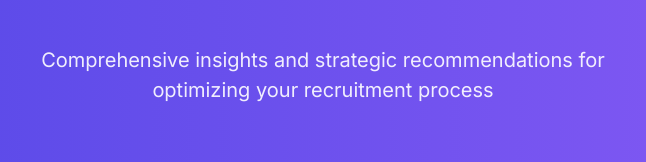
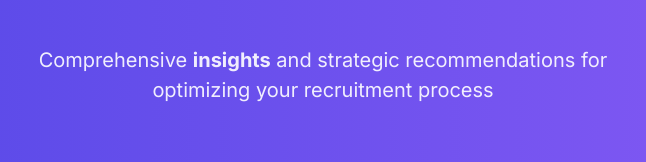
Before and after one commit to Daniekeys/candexa-report, a plain HTML site: page index.html in a window 1280 px wide. Shown: the part 453-615 px from the top of the page, 317-963 px from the left. Drawn offline with nearby package versions, Linux system fonts and the light colour scheme.

Commit message:
pushed fix

```diff
--- a/index.html
+++ b/index.html
@@ -215,7 +215,7 @@
           </div>
         <h1 class="mt-4"><strong>Recruitment Audit Report:</strong></h1>
         <h1>Bias Signals & Candidate Experience Audit for Senior Architect Role</h1>
-        <p class="mt-8">Comprehensive insights and strategic recommendations for optimizing your recruitment process</p>
+        <p class="mt-8">Comprehensive <strong>insights</strong> and strategic recommendations for optimizing your recruitment process</p>
         <p class="company-logo">Powered by Candexa AI</p>
     </div>
 
@@ -228,7 +228,7 @@
         ><strong>1. Executive Summary</strong></h2>
         <p>This comprehensive audit meticulously examines the end-to-end recruitment experience for the Senior Architect role, leveraging AI-powered analysis of real-world data across various candidate touchpoints. Our objective is to evaluate individual candidate journeys across the recruitment lifecycle with varying demographics in focus while identifying inefficiencies and missed opportunities that impede process consistency, recruiter effectiveness, and overall candidate satisfaction. This report also includes a comparative analysis of our recruitment process against two key competitors in the tech industry: <strong>Innovate Solutions Inc.</strong> and <strong>TechGrowth Corp.</strong></p>
 
-        <h3 style="font-size: 19px;"><strong>Key Insights:</strong></h3>
+        <h3 style="font-size: 19px;"><strong>Key <strong>insights</strong>:</strong></h3>
         <ul>
             <li><strong>Inconsistent Timing and Feedback:</strong> Significant variability exists in the time taken to request initial interviews and deliver feedback to candidates, placing our performance behind both Innovate Solutions Inc. and TechGrowth Corp. in these critical areas.</li>
             <li><strong>Suboptimal Interview Quality:</strong> Recurring issues with visual and audio quality during interviews highlight a need for improvement to match the consistently high standards reported by candidates of our competitors.</li>
@@ -281,7 +281,7 @@
 
         <h3 style="font-size: 19px;" ><strong>Value to HR Teams:</strong></h3>
         <ul>
-            <li><strong>Improved Offer Acceptance Rates:</strong> By pinpointing and addressing friction points throughout the candidate journey, particularly in comparison to competitor benchmarks, this audit provides actionable insights to enhance the likelihood of offer acceptance.</li>
+            <li><strong>Improved Offer Acceptance Rates:</strong> By pinpointing and addressing friction points throughout the candidate journey, particularly in comparison to competitor benchmarks, this audit provides actionable <strong>insights</strong> to enhance the likelihood of offer acceptance.</li>
             <li><strong>Reduced Time-to-Hire:</strong> Identification of process bottlenecks, especially where our timelines exceed those of competitors, enables targeted interventions to streamline workflows and accelerate the time it takes to fill open positions.</li>
             <li><strong>Strengthened Employer Brand:</strong> Aligning every candidate interaction with positive expectations, aiming to match or exceed competitor standards, fosters a stronger employer brand reputation and attracts higher-quality talent.</li>
         </ul>
@@ -308,7 +308,7 @@
                 <tr>
                     <td><strong>Audited Elements</strong></td>
                     <td>Specific aspects of the recruitment process under scrutiny.</td>
-                    <td>Communication records, interview data, surveys, competitor insights</td>
+                    <td>Communication records, interview data, surveys, competitor <strong>insights</strong></td>
                     <td>JD clarity, recruiter responsiveness, scheduling, feedback, AV quality, tone</td>
                 </tr>
                 <tr>
@@ -442,7 +442,7 @@
                 </tr>
             </tbody>
         </table>
-        <p class="insight-text">Insight: A concerted effort to enhance the tone of communication, improve responsiveness to match or exceed competitor benchmarks, and provide clear timelines will significantly boost candidate engagement and reduce drop-off rates, particularly in the early stages of the recruitment funnel.</p>
+        <p class="insight-text"><strong>Insight</strong>: A concerted effort to enhance the tone of communication, improve responsiveness to match or exceed competitor benchmarks, and provide clear timelines will significantly boost candidate engagement and reduce drop-off rates, particularly in the early stages of the recruitment funnel.</p>
 
         <h2 style="font-size: 24px; margin-top: 10px; margin-bottom: 20px;" ><strong>5. Scheduling &amp; Accessibility</strong></h2>
         <p>The ease and flexibility of scheduling interviews play a critical role in candidate satisfaction and process efficiency. This section evaluates the timelines and options provided to candidates for interview scheduling, comparing our performance to that of our competitors.</p>
@@ -478,7 +478,7 @@
                 </tr>
             </tbody>
         </table>
-        <p class="insight-text">Insight: Candidates who were offered quicker and more flexible interview scheduling options demonstrated a smoother progression through the recruitment pipeline. Our current scheduling timelines and flexibility lag behind both Innovate Solutions Inc. and TechGrowth Corp., contributing to increased friction and negatively impacting conversion rates at the interview stage.</p>
+        <p class="insight-text"><strong>Insight</strong>: Candidates who were offered quicker and more flexible interview scheduling options demonstrated a smoother progression through the recruitment pipeline. Our current scheduling timelines and flexibility lag behind both Innovate Solutions Inc. and TechGrowth Corp., contributing to increased friction and negatively impacting conversion rates at the interview stage.</p>
 
         <h2 style="font-size: 24px;" ><strong>6. Interview Experience Quality</strong></h2>
         <p>The quality of the interview experience, encompassing both the human interaction and the technical aspects of virtual interviews, significantly influences a candidate's perception of the company and the role. This section benchmarks our interview quality against competitor standards.</p>
@@ -616,7 +616,7 @@
                 </tr>
             </tbody>
         </table>
-        <p class="insight-text">Insight: The observed delays in our overall time to hire significantly exceed the industry target and are also longer than both Innovate Solutions Inc. and TechGrowth Corp.'s average. This can be attributed to prolonged durations within individual stages and inefficiencies in the handoff of candidates between recruiters and hiring managers. This inefficiency directly correlates with higher candidate frustration and a higher rate of missed opportunities to secure top talent, especially when candidates are likely experiencing faster processes with our competitors.</p>
+        <p class="insight-text"><strong>Insight</strong>: The observed delays in our overall time to hire significantly exceed the industry target and are also longer than both Innovate Solutions Inc. and TechGrowth Corp.'s average. This can be attributed to prolonged durations within individual stages and inefficiencies in the handoff of candidates between recruiters and hiring managers. This inefficiency directly correlates with higher candidate frustration and a higher rate of missed opportunities to secure top talent, especially when candidates are likely experiencing faster processes with our competitors.</p>
 
         <h2 style="font-size: 24px;" ><strong>9. Systemic Bias &amp; Fairness Observations</strong></h2>
         <p>While this audit did not focus on identifying demographic biases, it revealed several process-induced fairness gaps that can disproportionately impact certain candidate groups. We also considered how our processes compare to those of our competitors in promoting fairness.</p>
@@ -627,7 +627,7 @@
             <li><strong>Inconsistent tone or clarity in communication:</strong> Ambiguous or impersonal communication led to higher levels of uncertainty and anxiety among candidates. Competitor feedback suggests a more consistent and supportive communication style.</li>
             <li><strong>Inflexibility in rescheduling:</strong> Limited or difficult rescheduling options disproportionately affected candidates in complex time zones or those with significant caregiving responsibilities. Publicly available information suggests our competitors offer more accommodating rescheduling policies.</li>
         </ul>
-        <p class="insight-text">Strategic Insight: The focus should shift towards achieving process parity rather than solely focusing on profile parity. By proactively removing friction points and standardizing processes, aiming for best-in-class practices observed in our competitors, the organization can create a more equitable and positive experience for all candidates, regardless of their background or circumstances.</p>
+        <p class="insight-text"><strong> Strategic Insight </strong>: The focus should shift towards achieving process parity rather than solely focusing on profile parity. By proactively removing friction points and standardizing processes, aiming for best-in-class practices observed in our competitors, the organization can create a more equitable and positive experience for all candidates, regardless of their background or circumstances.</p>
 
         <h2 style="font-size: 24px;" ><strong>10. Bias Signal Engine Flags</strong></h2>
         <p>Our proprietary Bias Signal Engine, a key component of <strong>Candexa</strong>, continuously monitors the recruitment pipeline for subtle inconsistencies that could indicate process-induced biases or fairness gaps. For the Senior Architect role, the engine flagged the following observations:</p>
@@ -637,10 +637,10 @@
             <li><strong>Disparity in Feedback Delivery:</strong> The engine flagged a strong correlation between candidates receiving *any* form of feedback (beyond automated generic rejections) and their progression further down the funnel. This suggests that candidates who are ultimately not selected early on are systematically 'ghosted,' creating a significant negative experience regardless of their qualifications. This is a crucial area of process-induced unfairness, as all candidates invest time and effort.</li>
             <li><strong>Recruiter Response Time Volatility:</strong> The engine observed larger standard deviations in recruiter response times for certain communication types (e.g., questions about compensation, follow-up on application status). This suggests that some recruiters are significantly less responsive or consistent than others, creating a variable experience that could be perceived as unfair or unprofessional by candidates depending on who handles their query.</li>
         </ul>
-        <p class="insight-text">Insight: These flags indicate that while explicit demographic bias may not be present, the *inconsistencies in the process itself* create an uneven playing field. Addressing these operational inconsistencies is critical for enhancing perceived fairness and trust among all candidates.</p>
+        <p class="insight-text"><strong>Insight</strong>: These flags indicate that while explicit demographic bias may not be present, the *inconsistencies in the process itself* create an uneven playing field. Addressing these operational inconsistencies is critical for enhancing perceived fairness and trust among all candidates.</p>
 
         <h2 style="font-size: 24px;" ><strong>11. Funnel Efficiency &amp; Candidate Engagement</strong></h2>
-        <p>Analyzing the conversion rates at each stage of the recruitment funnel provides valuable insights into the efficiency of the process and the level of candidate engagement, particularly when compared to competitor performance. <strong>Candexa</strong>'s Funnel Heatmap visually represents these conversion rates, highlighting areas of significant drop-off.</p>
+        <p>Analyzing the conversion rates at each stage of the recruitment funnel provides valuable <strong>insights</strong> into the efficiency of the process and the level of candidate engagement, particularly when compared to competitor performance. <strong>Candexa</strong>'s Funnel Heatmap visually represents these conversion rates, highlighting areas of significant drop-off.</p>
 
         <div class="chart-container">
             <canvas id="funnelEfficiencyChart"></canvas>
@@ -731,7 +731,7 @@
         </ul>
 
         <h2 style="font-size: 24px;" ><strong>13. Strategic Recommendations</strong></h2>
-        <p>Based on the comprehensive findings of this recruitment audit, the insights from the Bias Signal Engine, the clear bottleneck identified by the Funnel Heatmap, and the comparative analysis with Innovate Solutions Inc. and TechGrowth Corp., the following strategic recommendations are proposed to significantly enhance the candidate experience, improve process efficiency, and strengthen our employer brand to become more competitive in attracting top talent for the Senior Architect role:</p>
+        <p>Based on the comprehensive findings of this recruitment audit, the <strong>insights</strong> from the Bias Signal Engine, the clear bottleneck identified by the Funnel Heatmap, and the comparative analysis with Innovate Solutions Inc. and TechGrowth Corp., the following strategic recommendations are proposed to significantly enhance the candidate experience, improve process efficiency, and strengthen our employer brand to become more competitive in attracting top talent for the Senior Architect role:</p>
 
         <ol>
             <li>
@@ -772,7 +772,7 @@
             <li>
                 <h3 style="font-size: 19px;" ><strong>6. Leverage AI for Continuous Improvement &amp; Bias Mitigation</strong></h3>
                 <ul>
-                    <li><strong>Actionable Steps:</strong> Regularly review insights from the Bias Signal Engine to identify and rectify process inconsistencies before they lead to fairness issues (e.g., inconsistent interview invitation timing, feedback disparity). Utilize <strong>Candexa</strong>'s comprehensive analytics dashboard to monitor key metrics in real-time, allowing for proactive adjustments to the recruitment process. Integrate AI-driven candidate sentiment analysis into feedback processes to gain deeper qualitative insights.</li>
+                    <li><strong>Actionable Steps:</strong> Regularly review <strong>insights</strong> from the Bias Signal Engine to identify and rectify process inconsistencies before they lead to fairness issues (e.g., inconsistent interview invitation timing, feedback disparity). Utilize <strong>Candexa</strong>'s comprehensive analytics dashboard to monitor key metrics in real-time, allowing for proactive adjustments to the recruitment process. Integrate AI-driven candidate sentiment analysis into feedback processes to gain deeper qualitative <strong>insights</strong>.</li>
                     <li><strong>Impact:</strong> Foster a more equitable recruitment process, enable data-driven decision-making, and ensure continuous optimization of the candidate experience.</li>
                 </ul>
             </li>
```
